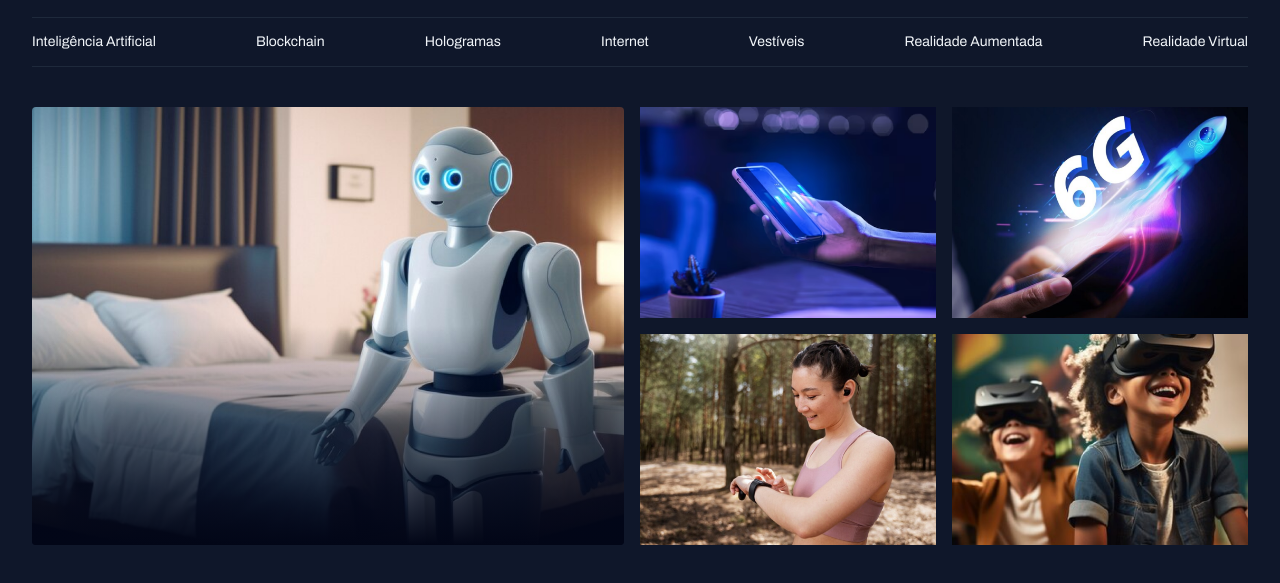
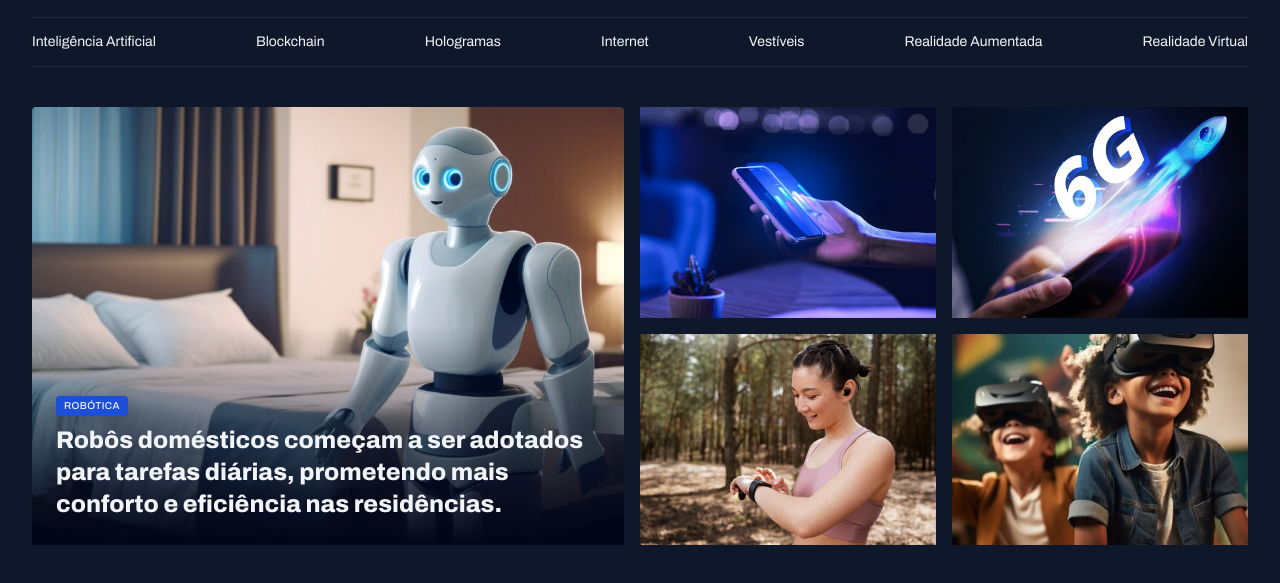
Before and after one commit to leonardo-lebre/Projeto-PortaldeNoticias, a plain HTML site: page index.html in a window 1280 px wide. Shown: the part 43-626 px from the top of the page. Drawn offline with Linux system fonts and the light colour scheme.

Commit message:
Ajustando o conteúdo do card

```diff
--- a/index.html
+++ b/index.html
@@ -12,7 +12,7 @@
   <link rel="stylesheet" href="/styles/index.css">
 
   <link href="https://fonts.googleapis.com/css2?family=Archivo:ital,wght@0,100..900;1,100..900&display=swap"
-  rel="stylesheet">
+    rel="stylesheet">
 </head>
 
 <body>
@@ -49,9 +49,17 @@
 
     <main class="grid container">
       <section id="featured" class="grid grid-flow-col gap-16">
-        <div class="card">
+        <figure class="card">
           <img src="assets/images/Image 01.png" alt="">
-        </div>
+
+          <figcaption>
+            <span class="content-tag">robótica</span>
+            <h2 class="text-2xl">
+              Robôs domésticos começam a ser adotados para tarefas diárias, prometendo mais conforto e eficiência nas
+              residências.
+            </h2>
+          </figcaption>
+        </figure>
 
         <div class="grid grid-cols-2 gap-16">
           <div>
--- a/styles/global.css
+++ b/styles/global.css
@@ -53,3 +53,15 @@ img {
 main {
   margin-top: 40px;
 }
+
+.content-tag {
+  display: inline-block;
+  background-color: var(--brand-color-dark);
+  border-radius: 4px;
+  padding: 4px 8px;
+  font: 500 10px/1.2 var(--font-family);
+  text-transform: uppercase;
+  letter-spacing: 0.04em;
+  color: var(--text-color-primary);
+  box-shadow: 0px 4px 16px rgba(2, 6, 23, 0.251);
+}
--- a/styles/sections.css
+++ b/styles/sections.css
@@ -20,4 +20,14 @@
       #020617 100%
     );
   }
+
+  figcaption {
+    position: absolute;
+    bottom: 0;
+    padding: 24px;
+
+    h2 {
+      margin-top: 8px;
+    }
+  }
 }
--- a/styles/utility.css
+++ b/styles/utility.css
@@ -14,3 +14,19 @@
 .gap-16 {
   gap: 16px;
 }
+
+.text-2xl {
+  font: var(--text-h1);
+}
+
+.text-xl {
+  font: var(--text-h2);
+}
+
+.text-lg {
+  font: var(--text-h3);
+}
+
+.text-sm {
+  font: var(--text-sm);
+}
```
